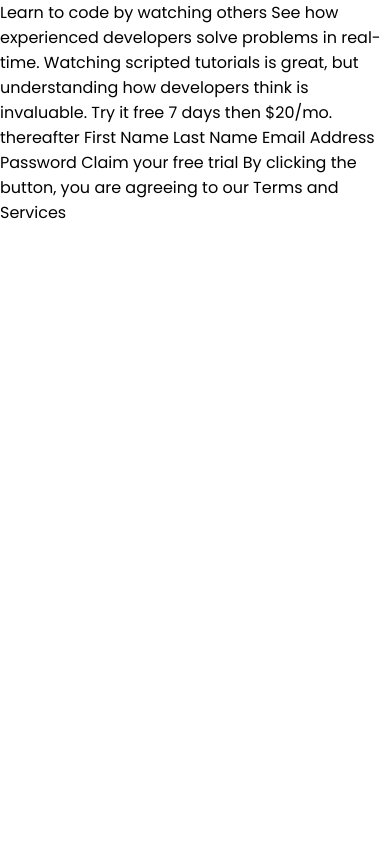
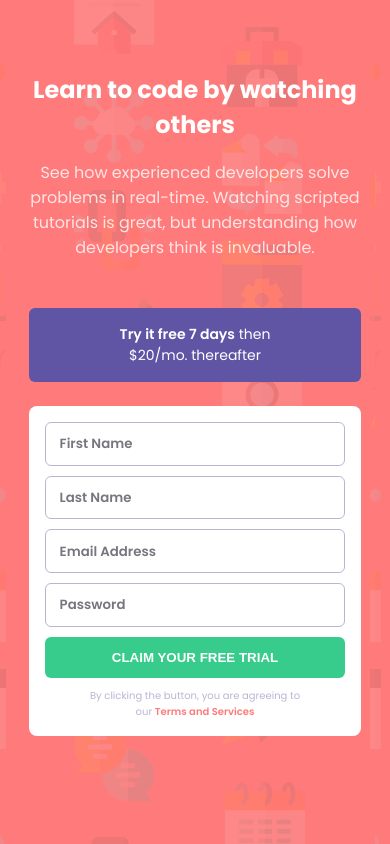
Before and after one commit to JacksonJ97/intro-component-with-signup-form, a plain HTML site: page index.html in a window 390 px wide. Drawn offline with Linux system fonts and the light colour scheme.

Commit message:
added mobile view styles

```diff
--- a/index.html
+++ b/index.html
@@ -11,9 +11,35 @@
     <title>Frontend Mentor | Intro component with sign up form</title>
   </head>
   <body>
-    Learn to code by watching others See how experienced developers solve problems in real-time. Watching scripted tutorials is great, but
-    understanding how developers think is invaluable. Try it free 7 days then $20/mo. thereafter First Name Last Name Email Address Password
-    Claim your free trial By clicking the button, you are agreeing to our Terms and Services
+    <section class="signup-section">
+      <div class="container">
+        <div class="text-content">
+          <h1>Learn to code by watching others</h1>
+          <p>
+            See how experienced developers solve problems in real-time. Watching scripted tutorials is great, but understanding how
+            developers think is invaluable.
+          </p>
+        </div>
+
+        <div class="signup-form-container">
+          <div class="offer-container">
+            <p><span class="bold">Try it free 7 days</span> then $20/mo. thereafter</p>
+          </div>
+
+          <div class="signup-form">
+            <form action="#">
+              <input type="text" name="firstname" id="firstname" placeholder="First Name" />
+              <input type="text" name="lastname" id="lastname" placeholder="Last Name" />
+              <input type="email" name="email" id="email" placeholder="Email Address" />
+              <input type="password" name="password" id="password" placeholder="Password" />
+              <input type="submit" name="submit" id="submit" value="Claim your free trial" />
+            </form>
+
+            <p>By clicking the button, you are agreeing to our <span class="highlight bold">Terms and Services</span></p>
+          </div>
+        </div>
+      </div>
+    </section>
   </body>
   <script src="index.js"></script>
 </html>
--- a/style.css
+++ b/style.css
@@ -7,4 +7,97 @@
 body {
   font-size: 1rem;
   font-family: "Poppins", sans-serif;
+  background: url("images/bg-intro-mobile.png");
+  background-color: hsl(0, 100%, 74%);
+  height: 100vh;
 }
+
+.bold {
+  font-weight: 600;
+}
+
+.highlight {
+  color: hsl(0, 100%, 74%);
+}
+
+h1 {
+  text-align: center;
+  color: white;
+  margin-top: 3em;
+  margin-bottom: 0.75em;
+}
+
+.signup-section {
+  display: flex;
+  align-items: center;
+  justify-content: center;
+  width: 85%;
+  margin: 0 auto;
+}
+
+.text-content p {
+  text-align: center;
+  color: white;
+  margin-bottom: 3em;
+  opacity: 0.8;
+}
+
+.offer-container {
+  background-color: hsl(248, 32%, 49%);
+  border-radius: 6px;
+  padding: 1em 4em;
+  margin-bottom: 1.5em;
+}
+
+.offer-container p {
+  font-size: 0.875rem;
+  text-align: center;
+  color: white;
+}
+
+.signup-form {
+  text-align: center;
+  background-color: white;
+  padding: 1em;
+  border-radius: 8px;
+}
+
+input[type="text"],
+input[type="text"],
+input[type="email"],
+input[type="password"] {
+  width: 100%;
+  padding: 1em;
+  border: 1px solid hsl(246, 25%, 77%);
+  border-radius: 6px;
+  margin-bottom: 0.75em;
+}
+
+input[type="text"]::placeholder,
+input[type="text"]::placeholder,
+input[type="email"]::placeholder,
+input[type="password"]::placeholder {
+  font-family: "Poppins", sans-serif;
+  color: hsl(249, 10%, 26%);
+  font-weight: 600;
+  opacity: 0.7;
+}
+
+input[type="submit"] {
+  width: 100%;
+  padding: 1em;
+  color: white;
+  font-weight: 600;
+  text-transform: uppercase;
+  background-color: hsl(154, 59%, 51%);
+  border: none;
+  border-radius: 6px;
+  margin-bottom: 0.75em;
+}
+
+.signup-form p {
+  width: 75%;
+  font-size: 0.625rem;
+  color: hsl(246, 25%, 77%);
+  margin: 0 auto;
+}
```
